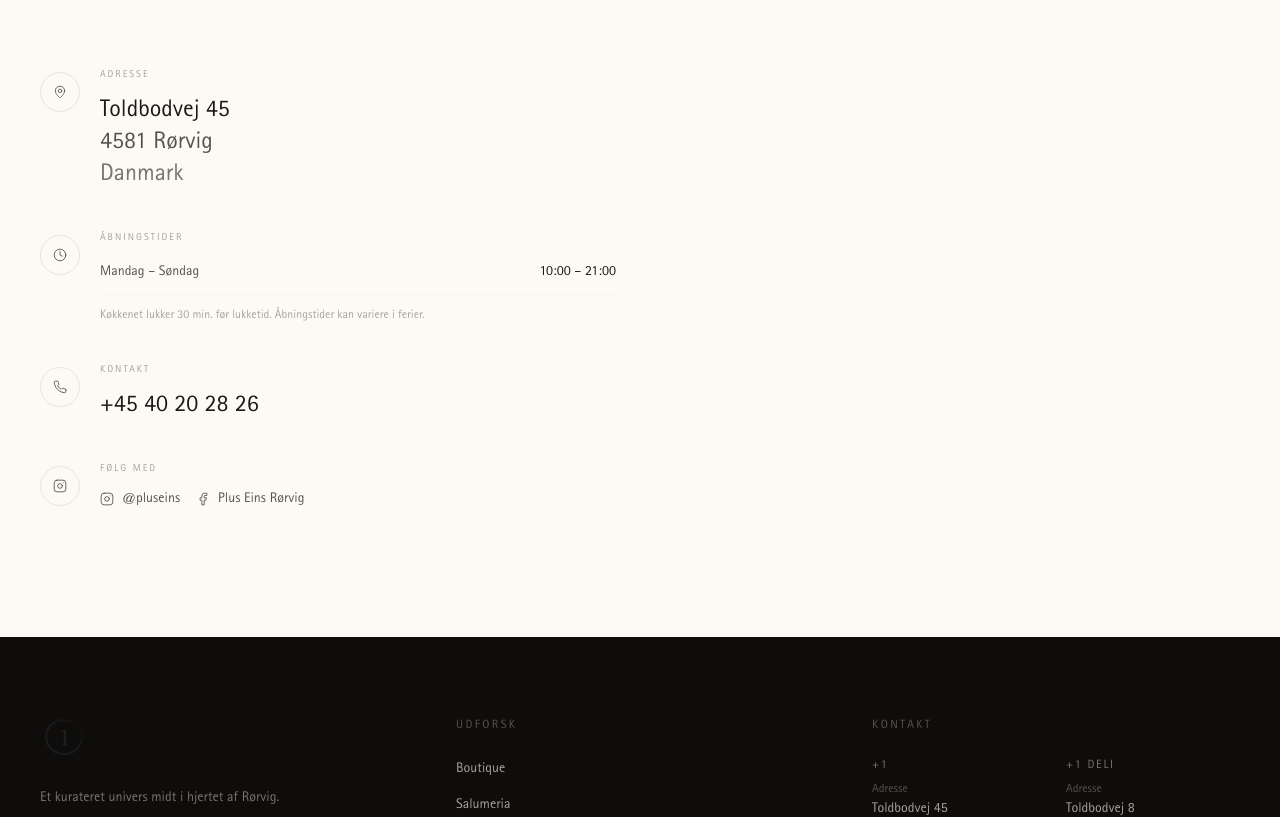
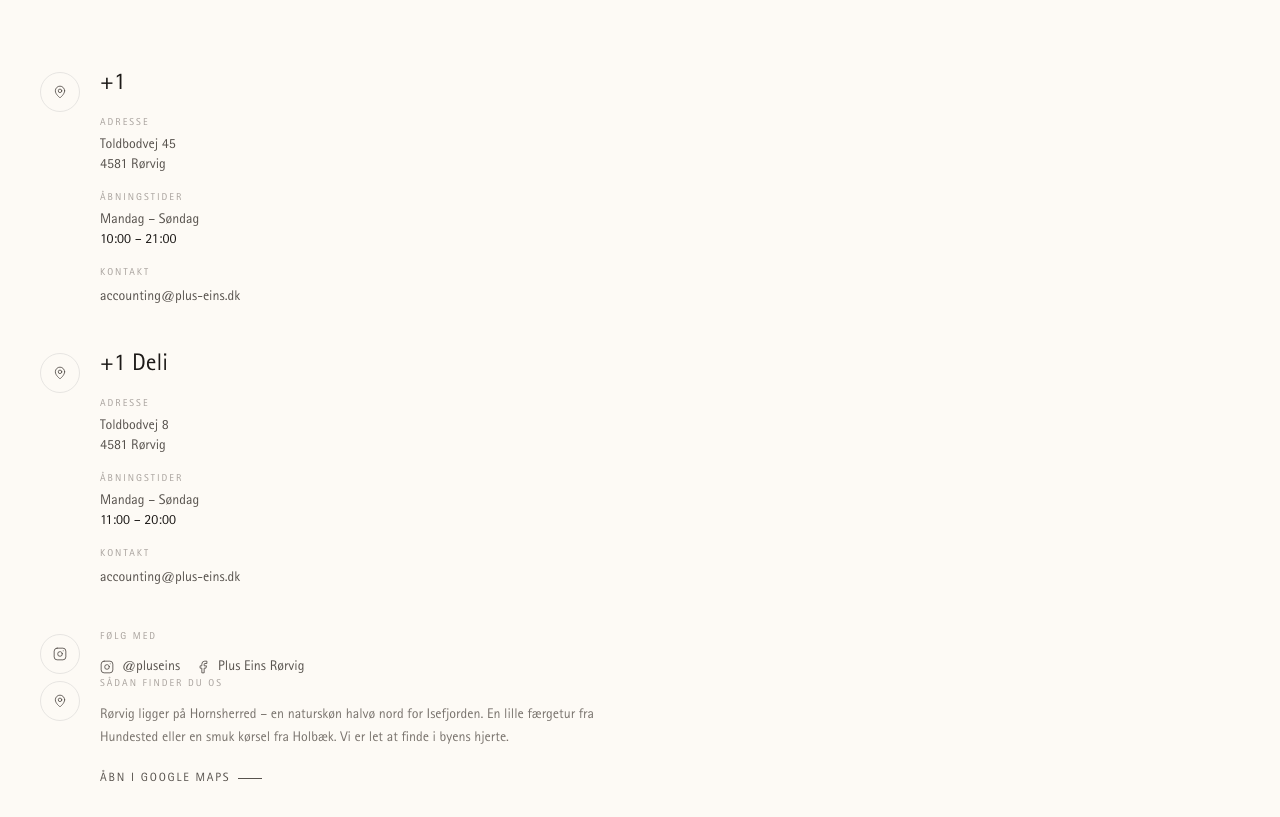
Before and after one commit to mariusaagesen/PLUSEINS, a React (Vite) app: page /visit in a window 1280 px wide. Shown: the part 540-1357 px from the top of the page. Built offline with nearby package versions, Linux system fonts and the light colour scheme.

Commit message:
Update Visit page to use footer data

```diff
--- a/src/pages/Visit.tsx
+++ b/src/pages/Visit.tsx
@@ -1,10 +1,11 @@
-import { MapPin, Clock, Phone, Instagram, Facebook } from 'lucide-react';
+import { MapPin, Instagram, Facebook } from 'lucide-react';
 import { useLanguage } from '../context/LanguageContext';
 import ScrollReveal from '../components/ScrollReveal';
 
 export default function Visit() {
   const { t } = useLanguage();
   const v = t.visit;
+  const locations = [t.footer.plusEins, t.footer.deli] as const;
 
   return (
     <div>
@@ -33,59 +34,45 @@ export default function Visit() {
       <section className="bg-cream-50 py-24 md:py-32">
         <div className="max-w-7xl mx-auto px-6 md:px-10">
           <div className="max-w-xl">
-            {/* Info panels */}
+            {/* Location sections */}
             <div className="space-y-10">
-              {/* Address */}
-              <ScrollReveal delay={0}>
+              {locations.map((loc, i) => (
+                <ScrollReveal key={loc.title} delay={i * 80}>
                   <div className="flex gap-5">
                     <div className="w-10 h-10 border border-stone-200 rounded-full flex items-center justify-center flex-shrink-0 mt-1">
                       <MapPin size={14} strokeWidth={1.5} className="text-stone-600" />
                     </div>
+                    <div className="flex-1">
+                      <p className="font-serif text-2xl font-light text-stone-900 mb-4">{loc.title}</p>
+
+                      {/* Address */}
+                      <div className="mb-4">
+                        <p className="text-[10px] font-sans tracking-[0.2em] uppercase text-stone-400 mb-1">{v.address.label}</p>
+                        <p className="text-sm font-sans text-stone-600">{loc.street}</p>
+                        <p className="text-sm font-sans text-stone-600">{loc.city}</p>
+                      </div>
+
+                      {/* Hours */}
+                      <div className="mb-4">
+                        <p className="text-[10px] font-sans tracking-[0.2em] uppercase text-stone-400 mb-1">{t.footer.hours.label}</p>
+                        <p className="text-sm font-sans text-stone-600">{t.footer.hours.days}</p>
+                        <p className="text-sm font-sans text-stone-900">{loc.time}</p>
+                      </div>
+
+                      {/* Contact */}
                       <div>
-                    <p className="text-[10px] font-sans tracking-[0.2em] uppercase text-stone-400 mb-3">{v.address.label}</p>
-                    <p className="font-serif text-2xl font-light text-stone-900">{v.address.street}</p>
-                    <p className="font-serif text-2xl font-light text-stone-600">{v.address.city}</p>
-                    <p className="font-serif text-2xl font-light text-stone-500">{v.address.country}</p>
+                        <p className="text-[10px] font-sans tracking-[0.2em] uppercase text-stone-400 mb-1">{t.footer.contact}</p>
+                        <a href="mailto:accounting@plus-eins.dk" className="text-sm font-sans text-stone-600 hover:text-stone-900 transition-colors">
+                          accounting@plus-eins.dk
+                        </a>
+                      </div>
                     </div>
                   </div>
                 </ScrollReveal>
-
-              {/* Hours */}
-              <ScrollReveal delay={80}>
-                <div className="flex gap-5">
-                  <div className="w-10 h-10 border border-stone-200 rounded-full flex items-center justify-center flex-shrink-0 mt-1">
-                    <Clock size={14} strokeWidth={1.5} className="text-stone-600" />
-                  </div>
-                  <div className="flex-1">
-                    <p className="text-[10px] font-sans tracking-[0.2em] uppercase text-stone-400 mb-4">{v.hours.label}</p>
-                    <div className="space-y-3">
-                      {v.hours.items.map((h) => (
-                        <div key={h.days} className="flex justify-between border-b border-stone-100 pb-3">
-                          <span className="text-sm font-sans text-stone-600">{h.days}</span>
-                          <span className="text-sm font-sans text-stone-900">{h.time}</span>
-                        </div>
               ))}
-                    </div>
-                    <p className="text-xs font-sans text-stone-400 mt-3">{v.hours.note}</p>
-                  </div>
-                </div>
-              </ScrollReveal>
-
-              {/* Contact */}
-              <ScrollReveal delay={160}>
-                <div className="flex gap-5">
-                  <div className="w-10 h-10 border border-stone-200 rounded-full flex items-center justify-center flex-shrink-0 mt-1">
-                    <Phone size={14} strokeWidth={1.5} className="text-stone-600" />
-                  </div>
-                  <div>
-                    <p className="text-[10px] font-sans tracking-[0.2em] uppercase text-stone-400 mb-3">{v.contact.label}</p>
-                    <a href={`tel:${v.contact.phone.replace(/\s/g, '')}`} className="font-serif text-2xl font-light text-stone-900 hover:text-stone-500 transition-colors block">{v.contact.phone}</a>
-                  </div>
-                </div>
-              </ScrollReveal>
 
               {/* Social */}
-              <ScrollReveal delay={240}>
+              <ScrollReveal delay={160}>
                 <div className="flex gap-5">
                   <div className="w-10 h-10 border border-stone-200 rounded-full flex items-center justify-center flex-shrink-0 mt-1">
                     <Instagram size={14} strokeWidth={1.5} className="text-stone-600" />
@@ -107,7 +94,27 @@ export default function Visit() {
               </ScrollReveal>
             </div>
 
-            {/* Map placeholder + directions */}
+            {/* Directions */}
+            <ScrollReveal delay={240}>
+              <div className="flex gap-5">
+                <div className="w-10 h-10 border border-stone-200 rounded-full flex items-center justify-center flex-shrink-0 mt-1">
+                  <MapPin size={14} strokeWidth={1.5} className="text-stone-600" />
+                </div>
+                <div>
+                  <p className="text-[10px] font-sans tracking-[0.2em] uppercase text-stone-400 mb-3">{v.directions.title}</p>
+                  <p className="text-sm font-sans font-light text-stone-500 leading-[1.65] mb-4">{v.directions.text}</p>
+                  <a
+                    href="https://maps.google.com/?q=Toldbodvej+45+4581+Rørvig+Denmark"
+                    target="_blank"
+                    rel="noopener noreferrer"
+                    className="text-xs font-sans tracking-[0.15em] uppercase text-stone-600 hover:text-stone-900 transition-colors inline-flex items-center gap-2"
+                  >
+                    {v.directions.cta}
+                    <span className="inline-block w-6 h-px bg-current" />
+                  </a>
+                </div>
+              </div>
+            </ScrollReveal>
           </div>
         </div>
       </section>
```
Lines whose indentation alone changed are shown as unchanged.
